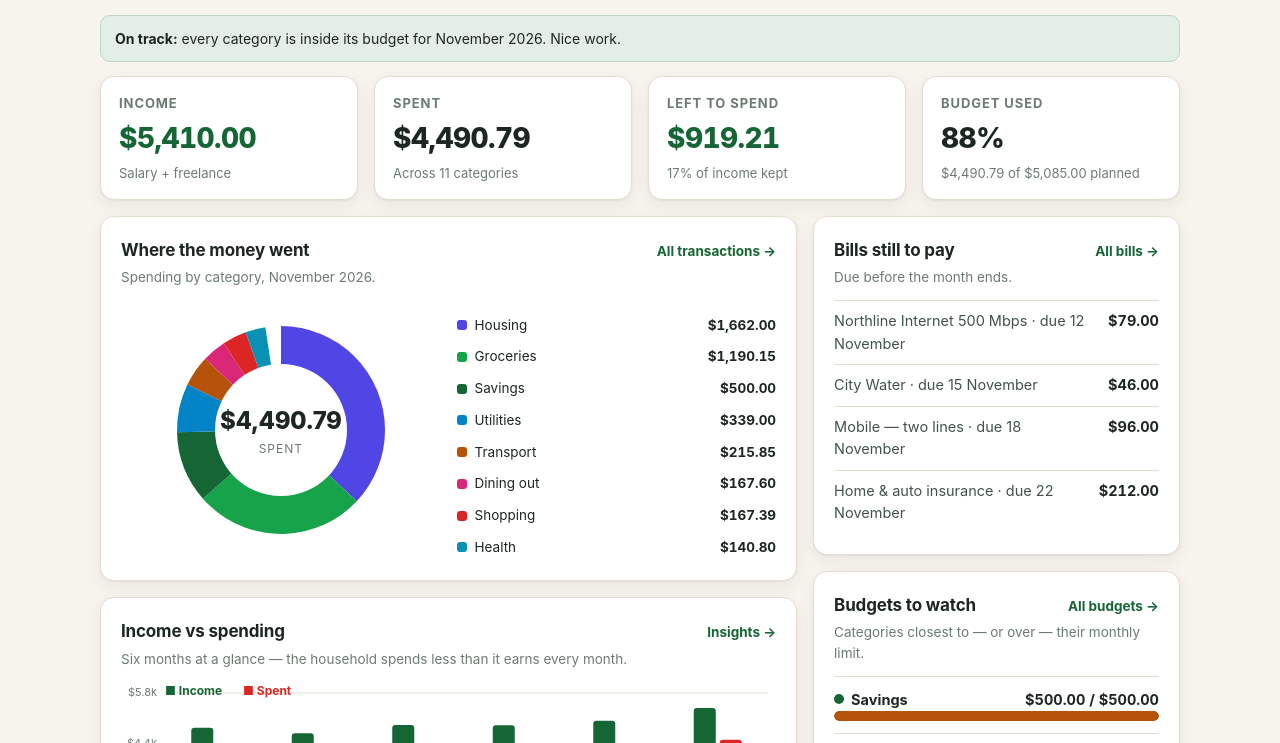
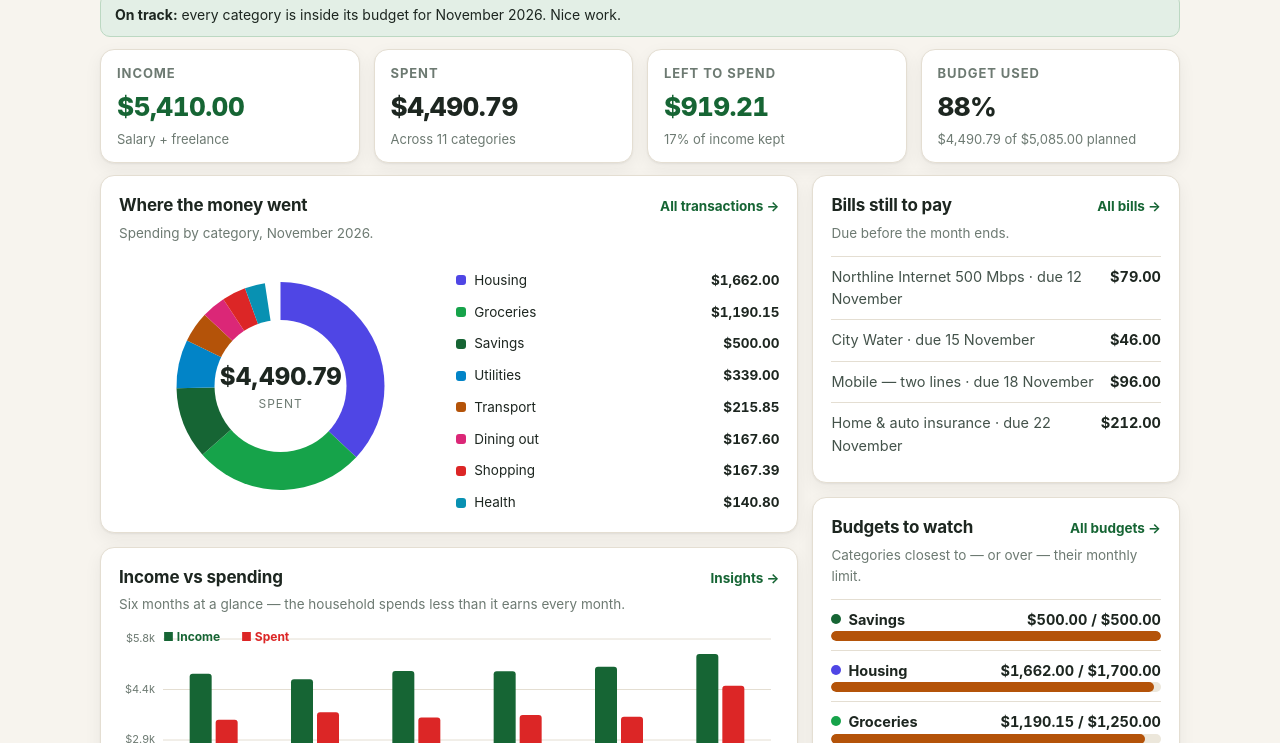
Before and after one commit to sura19/hearth-budget-site, a plain HTML site: page app/index.html in a window 1280 px wide. Shown: the part 185-928 px from the top of the page. Drawn offline with Linux system fonts and the light colour scheme.

Commit message:
Replace app/css/style.css

```diff
--- a/app/css/style.css
+++ b/app/css/style.css
@@ -64,31 +64,35 @@ input, select { font-family: inherit; font-size: 15px; }
 #month-label { font-size: 14px; font-weight: 700; min-width: 128px; text-align: center; }
 
 /* Layout */
-main.wrap { padding-top: 26px; padding-bottom: 40px; }
-.page-head { margin: 4px 0 18px; }
-.page-head h1 { font-size: 30px; line-height: 1.2; letter-spacing: -0.02em; margin: 0 0 6px; }
+main.wrap { padding-top: 16px; padding-bottom: 28px; }
+.page-head { margin: 2px 0 12px; }
+.page-head h1 { font-size: 27px; line-height: 1.2; letter-spacing: -0.02em; margin: 0 0 6px; }
 .page-head p { margin: 0; color: var(--ink-soft); max-width: 68ch; }
-.grid { display: grid; gap: 16px; }
+.grid { display: grid; gap: 14px; }
+.grid-start { align-items: start; }
 .grid-2 { grid-template-columns: 1fr 1fr; }
 .grid-3 { grid-template-columns: repeat(3, 1fr); }
 .grid-main { grid-template-columns: 1.9fr 1fr; align-items: start; }
 .card {
   background: var(--surface); border: 1px solid var(--line); border-radius: var(--radius);
-  box-shadow: var(--shadow); padding: 20px;
+  box-shadow: var(--shadow); padding: 16px 18px;
 }
 .card h2 { font-size: 17px; margin: 0 0 4px; letter-spacing: -0.01em; }
 .card h3 { font-size: 15px; margin: 0 0 8px; }
 .card .sub { color: var(--muted); font-size: 13.5px; margin: 0 0 12px; }
 .card-head { display: flex; align-items: baseline; justify-content: space-between; gap: 12px; }
 .card-head a { font-size: 13.5px; font-weight: 700; text-decoration: none; white-space: nowrap; }
-.stack { display: grid; gap: 16px; }
+.stack { display: grid; gap: 14px; }
 
 /* Stat cards */
-.stats { display: grid; grid-template-columns: repeat(4, 1fr); gap: 16px; margin-bottom: 16px; }
-.stat { background: var(--surface); border: 1px solid var(--line); border-radius: var(--radius); box-shadow: var(--shadow); padding: 16px 18px; }
+.stats { display: grid; grid-template-columns: repeat(4, 1fr); gap: 14px; margin-bottom: 12px; }
+.stat { background: var(--surface); border: 1px solid var(--line); border-radius: var(--radius); box-shadow: var(--shadow); padding: 13px 16px; }
 .stat .label { font-size: 13px; font-weight: 700; color: var(--muted); text-transform: uppercase; letter-spacing: 0.07em; }
-.stat .value { font-size: 28px; font-weight: 800; letter-spacing: -0.02em; margin-top: 4px; }
+.stat .value { font-size: 26px; font-weight: 800; letter-spacing: -0.02em; margin-top: 4px; }
 .stat .note { font-size: 13px; color: var(--muted); margin-top: 2px; }
+.stat .delta { font-size: 12.5px; font-weight: 700; margin-top: 1px; }
+.stat .delta.up { color: var(--green); }
+.stat .delta.down { color: var(--red); }
 .stat.good .value { color: var(--green); }
 .stat.warn .value { color: var(--amber); }
 .stat.bad .value { color: var(--red); }
@@ -111,7 +115,7 @@ main.wrap { padding-top: 26px; padding-bottom: 40px; }
 .bar > span { display: block; height: 100%; background: var(--green); border-radius: 999px; }
 .bar.over > span { background: var(--red); }
 .bar.near > span { background: var(--amber); }
-.budget-row { padding: 12px 0; border-top: 1px solid var(--line); }
+.budget-row { padding: 9px 0; border-top: 1px solid var(--line); }
 .budget-row:first-of-type { border-top: 0; padding-top: 2px; }
 .budget-row .row-top { display: flex; justify-content: space-between; gap: 10px; font-weight: 700; font-size: 14.5px; }
 .budget-row .row-top .dot { display: inline-block; width: 10px; height: 10px; border-radius: 50%; margin-right: 7px; vertical-align: 1px; }
@@ -175,6 +179,8 @@ form label input:focus, form label select:focus { outline: 2px solid var(--green
 .insight p { margin: 0; font-size: 14.5px; }
 .insight p b { font-weight: 800; }
 .legend { list-style: none; margin: 12px 0 0; padding: 0; display: grid; gap: 6px; font-size: 13.5px; }
+.legend.two-col { grid-template-columns: 1fr 1fr; column-gap: 14px; }
+.legend.two-col .amt { font-size: 12.5px; }
 .legend li { display: flex; align-items: center; gap: 8px; }
 .legend .dot { width: 10px; height: 10px; border-radius: 3px; flex: none; }
 .legend .amt { margin-left: auto; font-weight: 700; }
@@ -187,7 +193,7 @@ form label input:focus, form label select:focus { outline: 2px solid var(--green
 .chart-center .big { font-size: 24px; font-weight: 800; letter-spacing: -0.02em; }
 .chart-center .small { font-size: 12px; color: var(--muted); text-transform: uppercase; letter-spacing: 0.08em; }
 .empty { color: var(--muted); font-size: 14.5px; padding: 18px 0; text-align: center; }
-.callout { background: var(--amber-soft); border: 1px solid #f3d9ae; border-radius: 10px; padding: 12px 14px; font-size: 14px; margin: 0 0 14px; }
+.callout { background: var(--amber-soft); border: 1px solid #f3d9ae; border-radius: 10px; padding: 10px 14px; font-size: 14px; margin: 0 0 12px; }
 .callout.good { background: var(--green-soft); border-color: #bcd8c2; }
 
 /* Footer */
```
